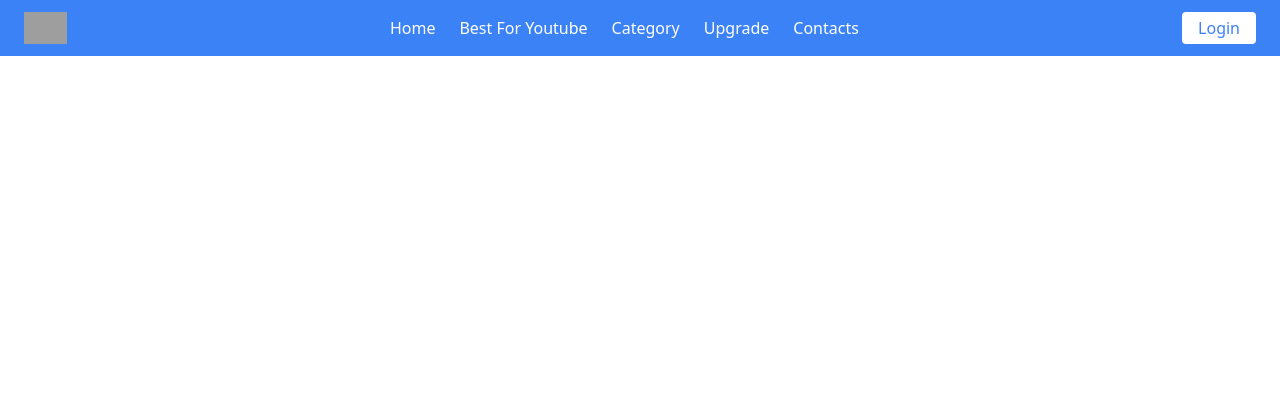
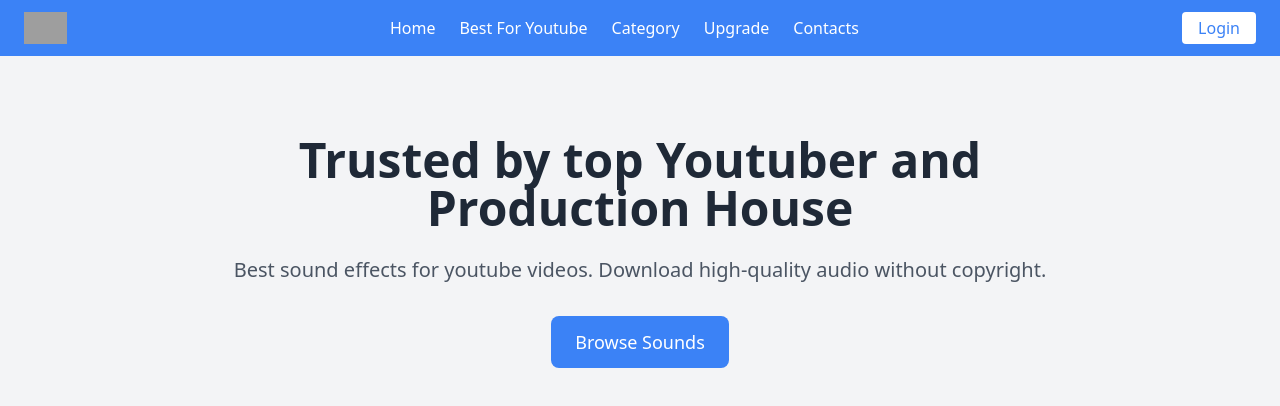
Before and after one commit to bhumi292/react-sound-effects-library, a React (Vite) app: page / in a window 1280 px wide. Shown: the top 406 px of the page. Built offline with nearby package versions, Linux system fonts and the light colour scheme; grey boxes are pictures that could not be loaded.

Commit message:
hero section

```diff
--- a/src/App.jsx
+++ b/src/App.jsx
@@ -1,5 +1,6 @@
 
 import Header from './Components/Header'
+import Hero from './Components/hero';
 
 function App() {
 
@@ -7,6 +8,7 @@ function App() {
   return (
     <>
       <Header/>
+      <Hero/>
     </>
   )
 }
--- /dev/null
+++ b/src/Components/Hero.jsx
@@ -0,0 +1,28 @@
+
+
+function Hero() {
+  return (
+     <section className="bg-gray-100 py-20 text-center">
+
+      <div className="max-w-4xl mx-auto px-4">
+
+        <h1 className="text-3xl md:text-5xl font-bold text-gray-800 leading-tight">
+          Trusted by top Youtuber and Production House
+        </h1>
+
+        <p className="mt-6 text-gray-600 text-lg md:text-xl">
+          Best sound effects for youtube videos.
+          Download high-quality audio without copyright.
+        </p>
+
+        <button className="mt-8 bg-blue-500 text-white px-6 py-3 rounded-lg text-lg hover:bg-blue-700 transition">
+          Browse Sounds
+        </button>
+
+      </div>
+
+    </section>
+  );
+}
+
+export default Hero;
```
